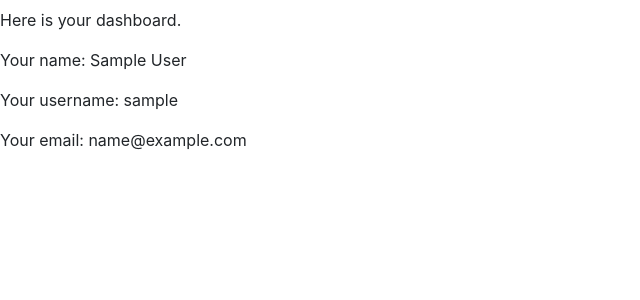
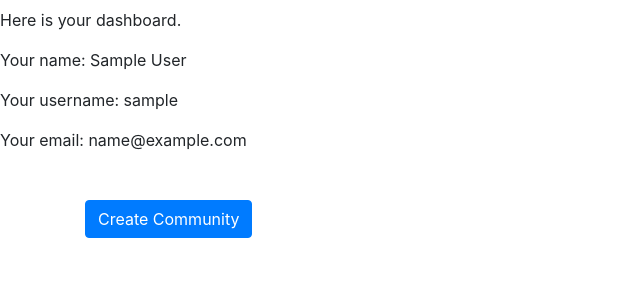
Before and after one commit to ILIAink/canary, a Django app: template src/templates/dashboard/dashboard_user.html in a window 1280 px wide. Shown: the part 134-434 px from the top of the page, without its empty margins (0-640 px from the left). Run offline with Django 4.2, Linux system fonts and the light colour scheme; the template is opened without the code that fills it, so the values that code supplies are empty; the visitor is signed in with stand-in values (Sample User, id 1); some libraries are stand-ins or nearby versions.

Commit message:
Might work now?

```diff
--- a/src/templates/dashboard/dashboard_user.html
+++ b/src/templates/dashboard/dashboard_user.html
@@ -7,4 +7,10 @@
     <p>Your name: {{ user.first_name }} {{ user.last_name }}</p>
     <p>Your username: {{ user.username }}</p>
     <p>Your email: {{user.email }}</p>
+    <div class="container mt-5">
+        <form method="post" action="{% url 'communities:create_community' %}">
+            {% csrf_token %}
+            <button type="submit" class="btn btn-primary">Create Community</button>
+        </form>
+    </div>
 {% endblock %}
```
